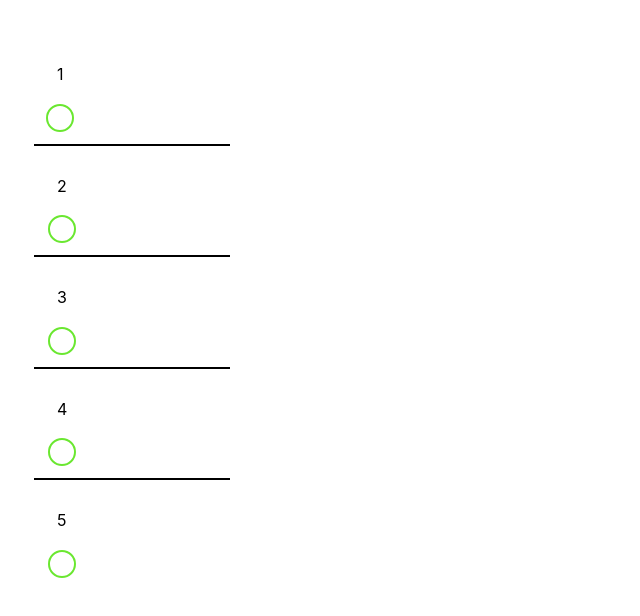
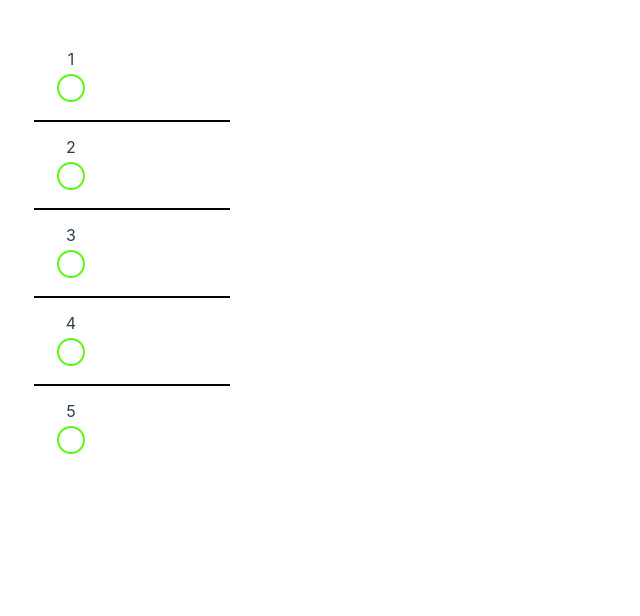
Before and after one commit to Momavi/elevator-test, a Vue app: page / in a window 1280 px wide. Shown: the top 616 px of the page, without its empty margins (0-640 px from the left). Built offline with nearby package versions, Linux system fonts and the light colour scheme.

Commit message:
change styles

```diff
--- a/src/components/Elevator.vue
+++ b/src/components/Elevator.vue
@@ -18,7 +18,6 @@
   .wrapper {
     margin: 0 auto;
     padding: 1px;
-    color: black;
     border-top: 2px solid black;
   }
   .wrapper:first-child {
@@ -32,23 +31,33 @@
     align-items: center;
   }
 
+  .elevator {
+    border: 2px solid rgb(233, 233, 233);
+    width: 50px;
+    height: 50px;
+  }
+
+  .elevator-offline {
+    background-color: rgb(117, 110, 110);
+  }
   .level_wrapper {
     display: flex;
     flex-direction: column;
     align-items: center;
     justify-content: flex-start;
     align-content: center;
+    margin-left: 10px;
+    width: 30px;
+    height: 62px;
   }
   .level__number {
     border: 1px solid;
     border-color: transparent;
     border-radius: 30px;
     font-size: 16px;
-    padding: 10px 5px;
-    margin: 5px 5px;
   }
   .level__btn {
-    border: 2px solid rgba(78, 226, 9, 0.842);
+    border: 2px solid rgba(83, 245, 8, 0.945);
     border-radius: 20px;
     color: rgb(150, 150, 150);
     padding: 12px 12px;
@@ -59,6 +68,10 @@
     cursor: pointer;
     transition: all 0.35s;
   }
+  .level__btn-offline {
+    border: 2px solid rgba(221, 236, 6, 0.884);
+    cursor: auto;
+  }
   .level__btn:hover {
     border: 2px solid rgba(237, 253, 5, 0.952);
     background-color: #c3d618cc;
```
